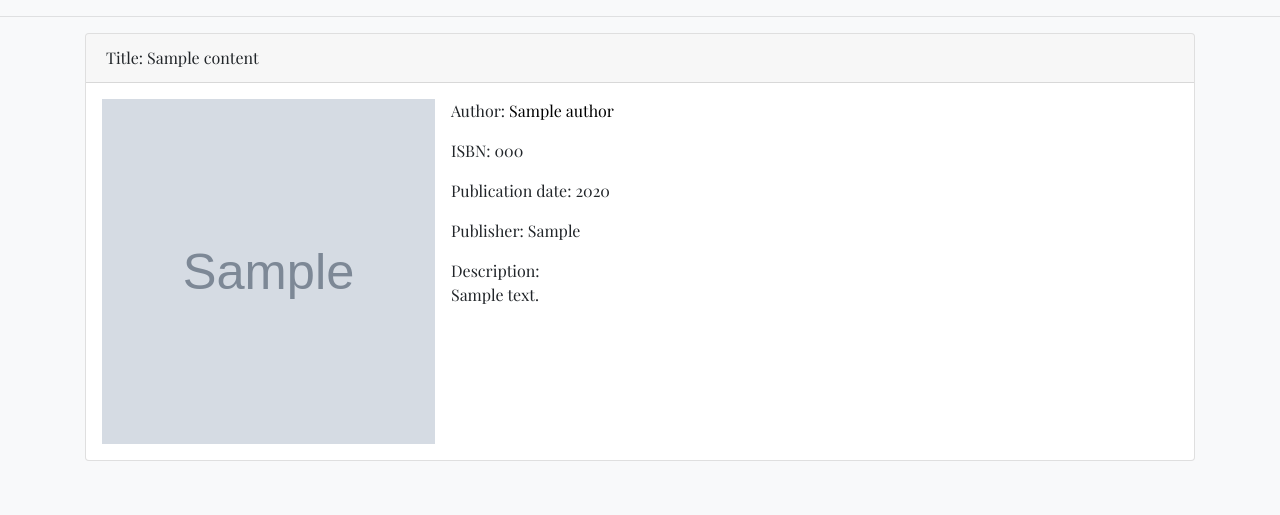
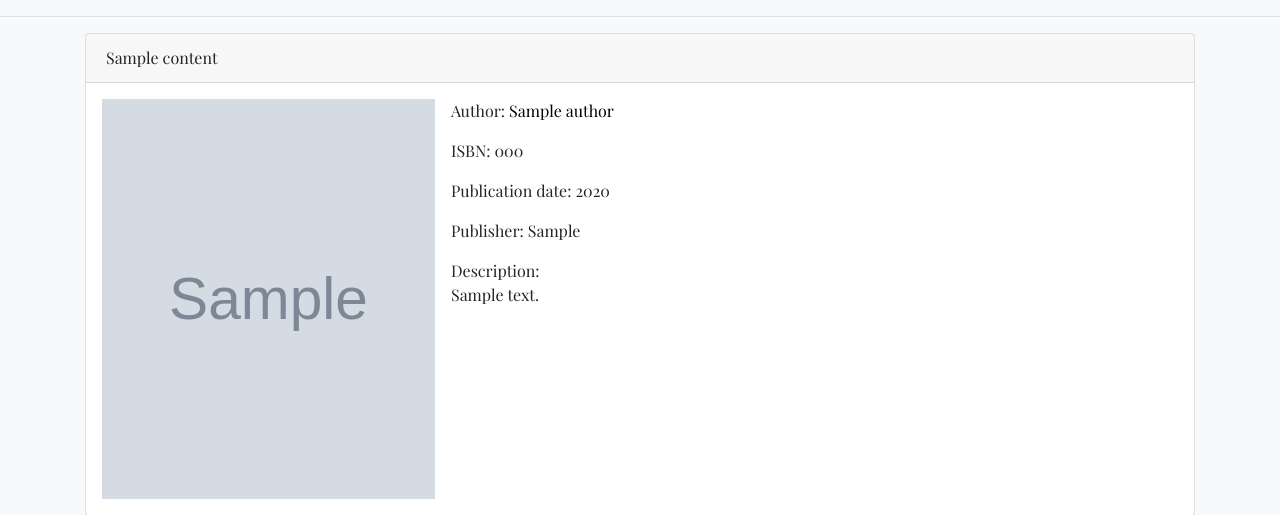
Before and after one commit to MateusBz/flask_goodreads_consumer, a Flask app: template templates/about_book.html in a window 1280 px wide. Shown: the part 72-587 px from the top of the page. Run offline with Flask 2, Linux system fonts and the light colour scheme; the template is opened without the code that fills it: most values are stand-ins (such as "Sample title", 1, 10 or a date in 2020); grey boxes marked "Sample" are stand-in pictures; some libraries are stand-ins or nearby versions.

Commit message:
delete title from about_book

```diff
--- a/templates/about_book.html
+++ b/templates/about_book.html
@@ -6,12 +6,12 @@
 {% block page_content %}
     <div class='card'>
         <div class='card-header'>
-            Title: {{ content.book_title}}
+            {{ content.book_title}}
         </div>
         <div class='body' style='padding: 1rem;'>
 
 
-                <img class='book_img' src="{{ content.book_img }}" alt="" style='float: left;' width="333" height="345">
+                <img class='book_img' src="{{ content.book_img }}" alt="" style='float: left;' width="333" height="400">
                 <div style='float: left; margin-left: 1rem; width: 60%;'>
                 {% if content.authors|length > 1  %}
                    <p> Authors:
```
